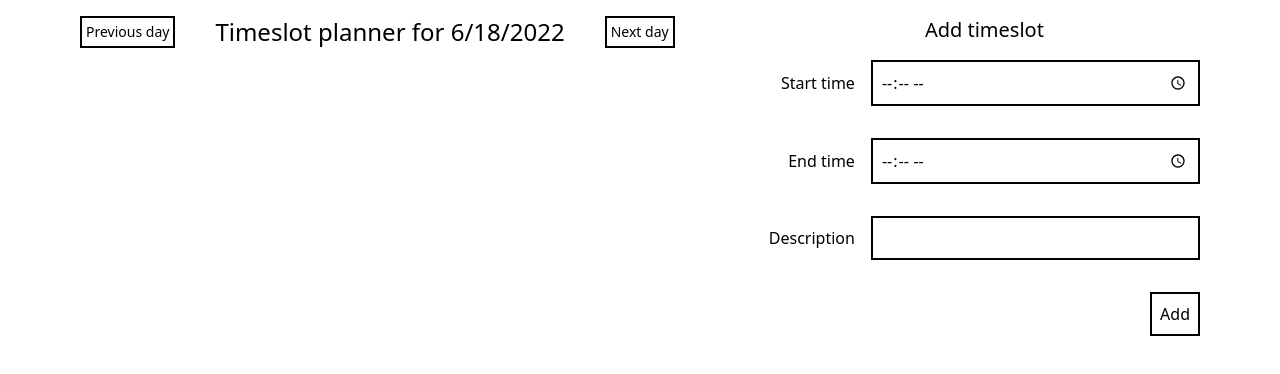
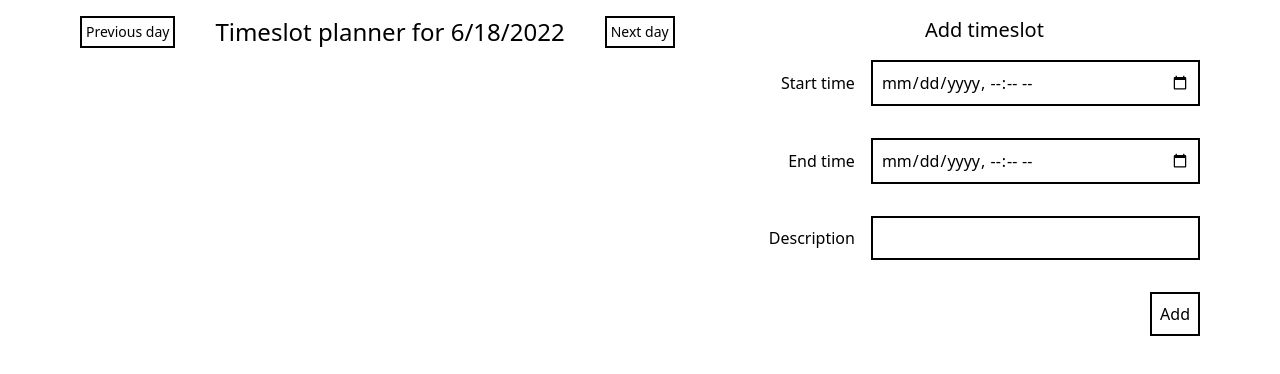
Before and after one commit to dwoodwardgb/deep-work, a Next.js app: page / in a window 1280 px wide. Shown: the top 374 px of the page. Built offline with nearby package versions, Linux system fonts and the light colour scheme.

Commit message:
Switch to date time

```diff
--- a/components/new-timeslot-form.tsx
+++ b/components/new-timeslot-form.tsx
@@ -29,7 +29,7 @@ const NewTimeslotForm: FC<{ onSubmit: SubmitHandler<TimeslotForm> }> = ({
         <input
           className="textbox"
           id="start"
-          type="time"
+          type="datetime-local"
           {...register("start")}
           required
         />
@@ -40,7 +40,7 @@ const NewTimeslotForm: FC<{ onSubmit: SubmitHandler<TimeslotForm> }> = ({
         <input
           className="textbox"
           id="end"
-          type="time"
+          type="datetime-local"
           {...register("end")}
           required
         />
--- a/components/planner.tsx
+++ b/components/planner.tsx
@@ -1,6 +1,7 @@
 import { FC } from "react";
 
 export type Timeslot = {
+  id: string;
   start: Date;
   end: Date;
   description: string;
@@ -36,7 +37,7 @@ const Planner: FC<{
       </div>
       <ol>
         {timeslots.map((ts) => (
-          <li key={ts.start.getTime() + ts.end.getTime()}>
+          <li key={ts.id}>
             {ts.start.toLocaleTimeString(locale, { timeStyle: "short" })} to{" "}
             {ts.end.toLocaleTimeString(locale, { timeStyle: "short" })}:{" "}
             {ts.description}
--- a/pages/index.tsx
+++ b/pages/index.tsx
@@ -5,19 +5,17 @@ import dayjs from "dayjs";
 import Planner, { Timeslot } from "../components/planner";
 import NewTimeslotForm, { TimeslotForm } from "../components/new-timeslot-form";
 
-function parseTimeInputString(d: Date, i: string): Date {
-  const [hours, minutes] = i.split(":");
-  return dayjs(d)
-    .hour(parseInt(hours))
-    .minute(parseInt(minutes))
+function parseTimeInputString(i: string): Date {
+  return dayjs(i)
     .second(0)
     .toDate();
 }
 
 function timeslotFormToTimeslot(d: Date, form: TimeslotForm): Timeslot {
   return {
-    start: parseTimeInputString(d, form.start),
-    end: parseTimeInputString(d, form.end),
+    id: Math.round(Math.random() * 10000000000).toString(),
+    start: parseTimeInputString(form.start),
+    end: parseTimeInputString(form.end),
     description: form.description,
   };
 }
```
